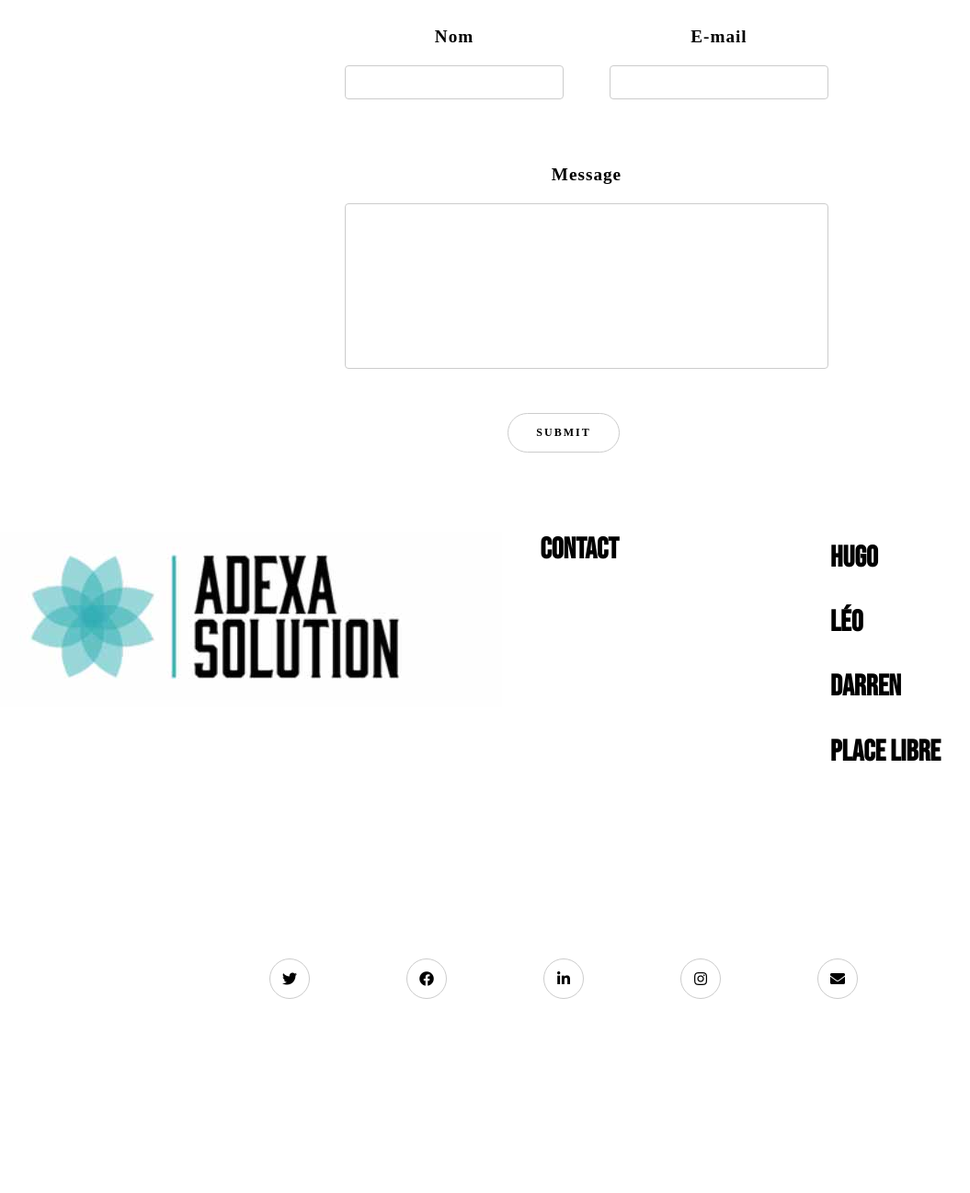
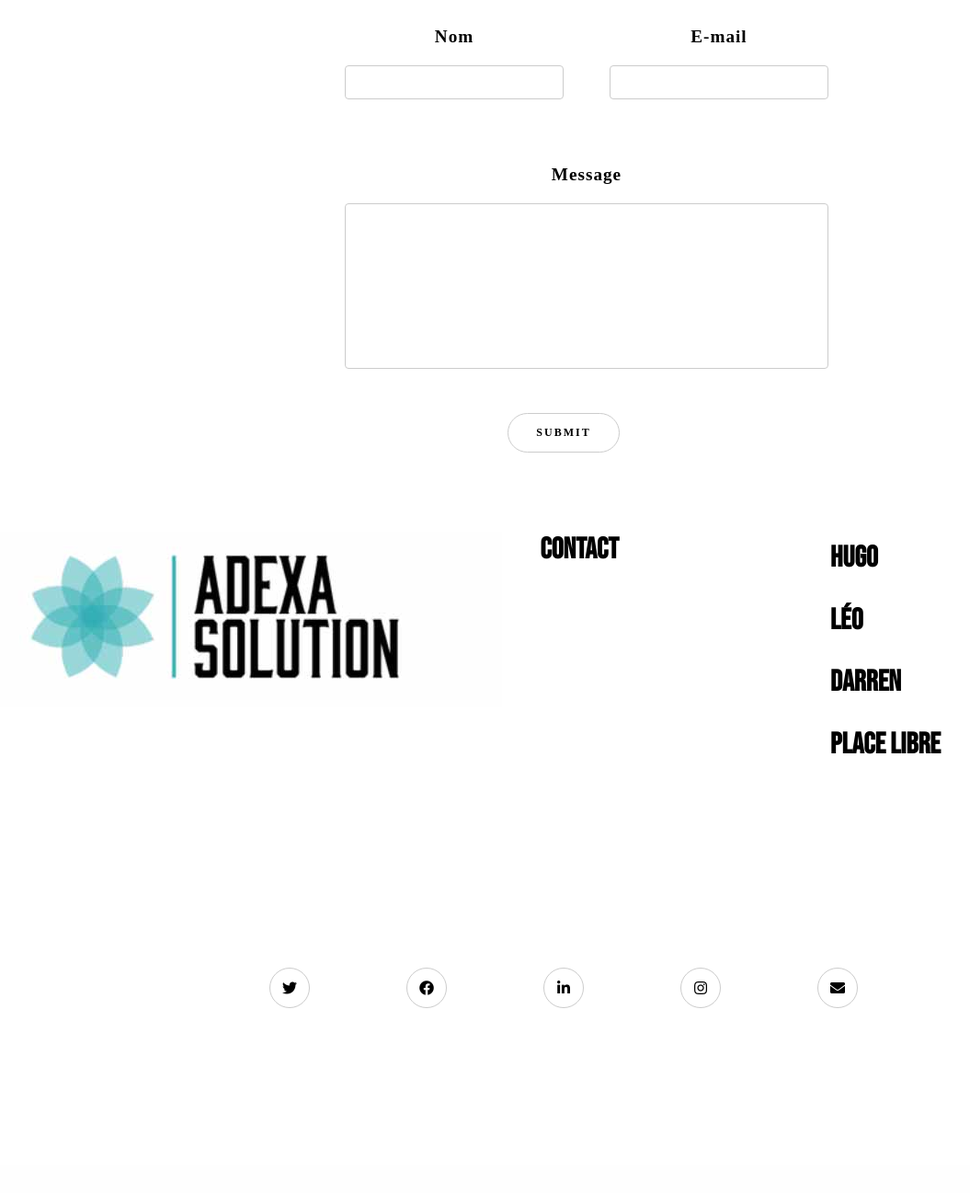
Before and after one commit to TheDevApprentice/Adexa, a PHP site: page / in a window 1280 px wide. Shown: the part 1687-2984 px from the top of the page at 92% size, without its empty margins (27-1082 px from the left). After the commit the page ends 2783 px from the top, so only its background shows below. Run offline with PHP 8.4, Linux system fonts and the light colour scheme.

Commit message:
changements mineurs

```diff
--- a/index.css
+++ b/index.css
@@ -256,7 +256,7 @@
         " imgFooter sectionFooter"
         "icons icons";
     grid-template-columns: 48% auto;
-    height: 90vh;
+    height: 80vh;
     border-top: 1px solid white;
 
     margin-top: 25px;
@@ -282,16 +282,7 @@
     transform: scale(2);
     transition: 0.5s;
 }
-    footer:before{
-         content: "";
-        position: absolute;
-        width: 98%;
-        height: 1px;
-        background: rgba(0, 0, 0, 0.082);
-        left: 50%;
-        transform: translateX(-50%);
-        top: 0;
-    }
+
             .imgFooter{
                 grid-area: imgFooter;
 
@@ -344,6 +335,9 @@
                         }
                     .icons{
                         grid-area: icons;
+
+                        position: relative;
+                        bottom: -50px;
                     }
                         .icons > ul{
                             display: grid;
```
